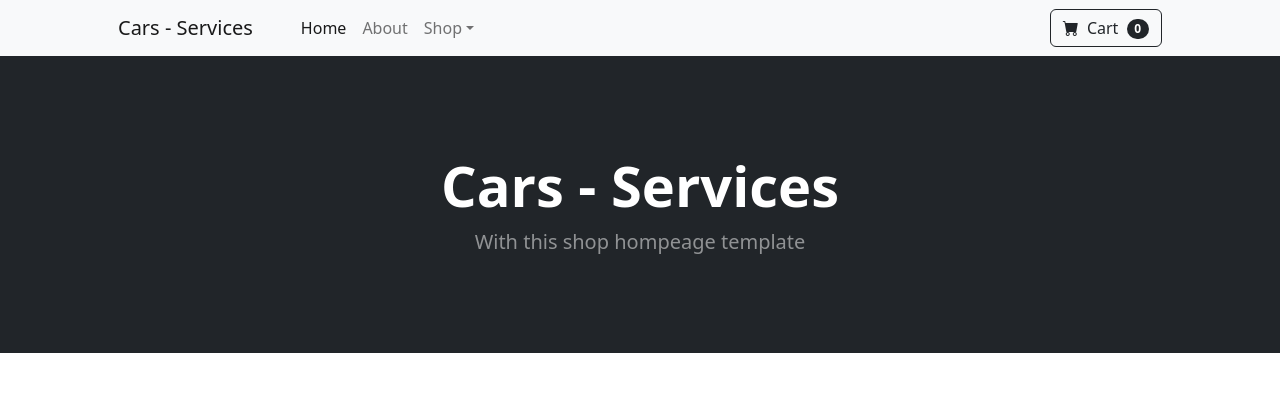
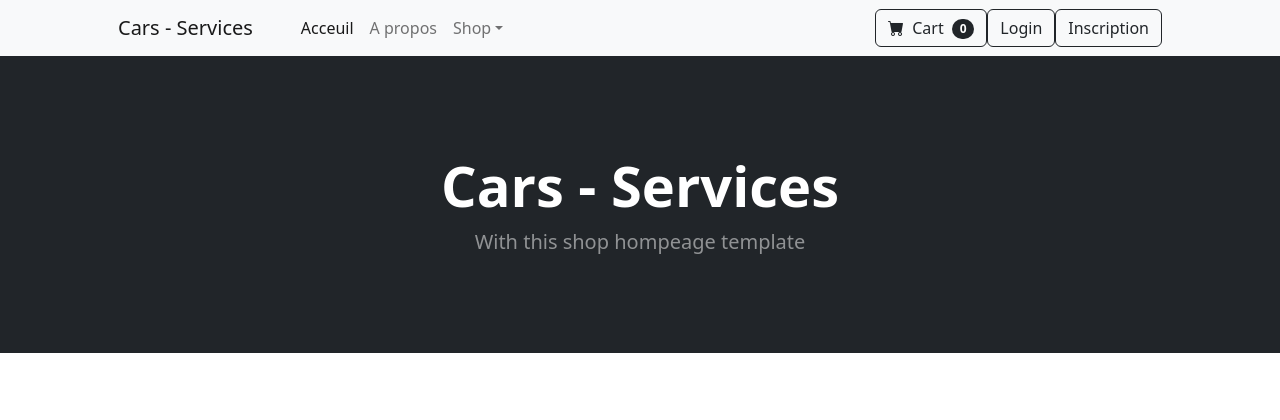
Before and after one commit to abdellahkh/project_tfe, a Django app: page / in a window 1280 px wide. Shown: the top 420 px of the page. Run offline with Django 4.2, Linux system fonts and the light colour scheme; grey boxes labelled with a size stand in for pictures from a placeholder-image service; some libraries are stand-ins or nearby versions.

Commit message:
first small adaptation of navbar

```diff
--- a/car_dealer/templates/home.html
+++ b/car_dealer/templates/home.html
@@ -23,14 +23,15 @@
                 <button class="navbar-toggler" type="button" data-bs-toggle="collapse" data-bs-target="#navbarSupportedContent" aria-controls="navbarSupportedContent" aria-expanded="false" aria-label="Toggle navigation"><span class="navbar-toggler-icon"></span></button>
                 <div class="collapse navbar-collapse" id="navbarSupportedContent">
                     <ul class="navbar-nav me-auto mb-2 mb-lg-0 ms-lg-4">
-                        <li class="nav-item"><a class="nav-link active" aria-current="page" href="#!">Home</a></li>
-                        <li class="nav-item"><a class="nav-link" href="#!">About</a></li>
+                        <li class="nav-item"><a class="nav-link active" aria-current="page" href="#!">Acceuil</a></li>
+                        <li class="nav-item"><a class="nav-link" href="#!">A propos</a></li>
                         <li class="nav-item dropdown">
                             <a class="nav-link dropdown-toggle" id="navbarDropdown" href="#" role="button" data-bs-toggle="dropdown" aria-expanded="false">Shop</a>
                             <ul class="dropdown-menu" aria-labelledby="navbarDropdown">
-                                <li><a class="dropdown-item" href="#!">All Products</a></li>
+                                <li><a class="dropdown-item" href="#!">Tous les vehicules</a></li>
+                                <li><a class="dropdown-item" href="#!">Tous les services</a></li>
                                 <li><hr class="dropdown-divider" /></li>
-                                <li><a class="dropdown-item" href="#!">Popular Items</a></li>
+                                <li><a class="dropdown-item" href="#!">Nouveaux Vehicules</a></li>
                                 <li><a class="dropdown-item" href="#!">New Arrivals</a></li>
                             </ul>
                         </li>
@@ -40,6 +41,12 @@
                             <i class="bi-cart-fill me-1"></i>
                             Cart
                             <span class="badge bg-dark text-white ms-1 rounded-pill">0</span>
+                        </button>
+                        <button class="btn btn-outline-dark" type="submit">
+                            Login
+                        </button>
+                        <button class="btn btn-outline-dark" type="submit">
+                            Inscription
                         </button>
                     </form>
                 </div>
```
